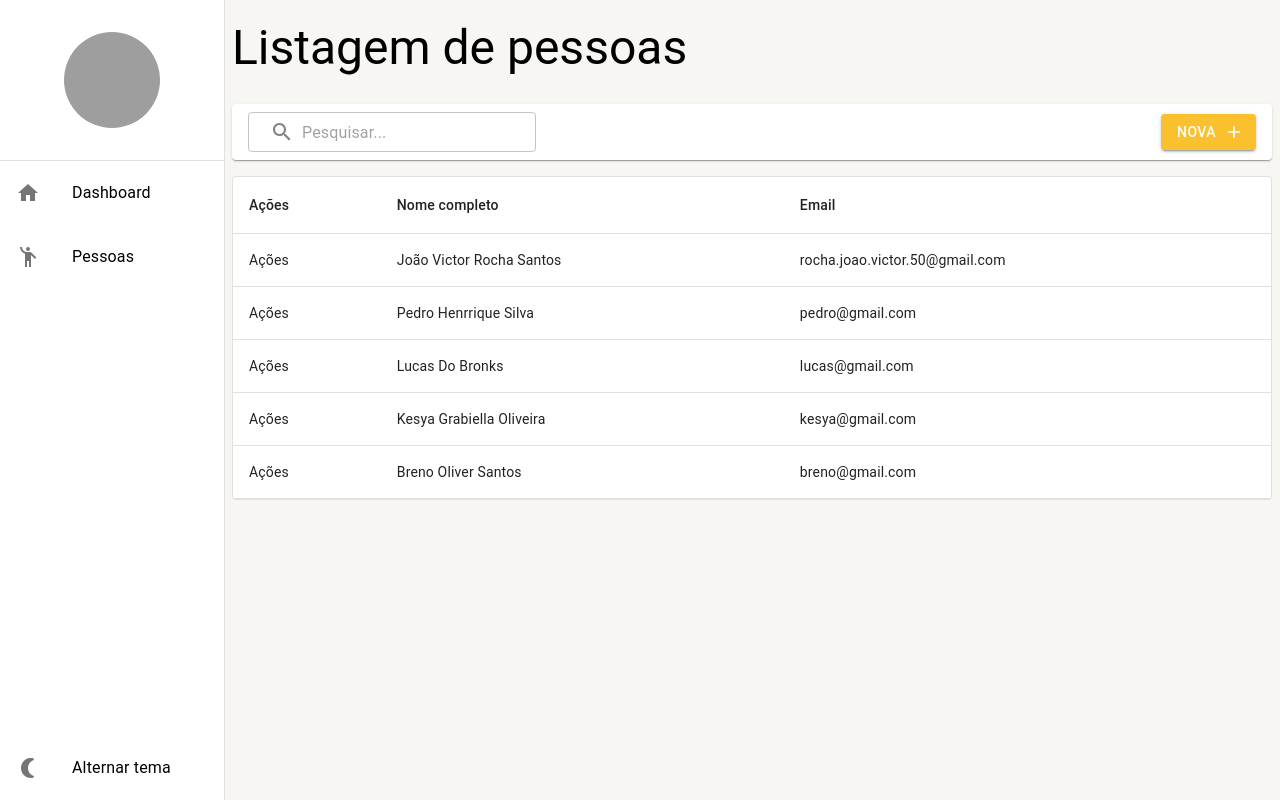
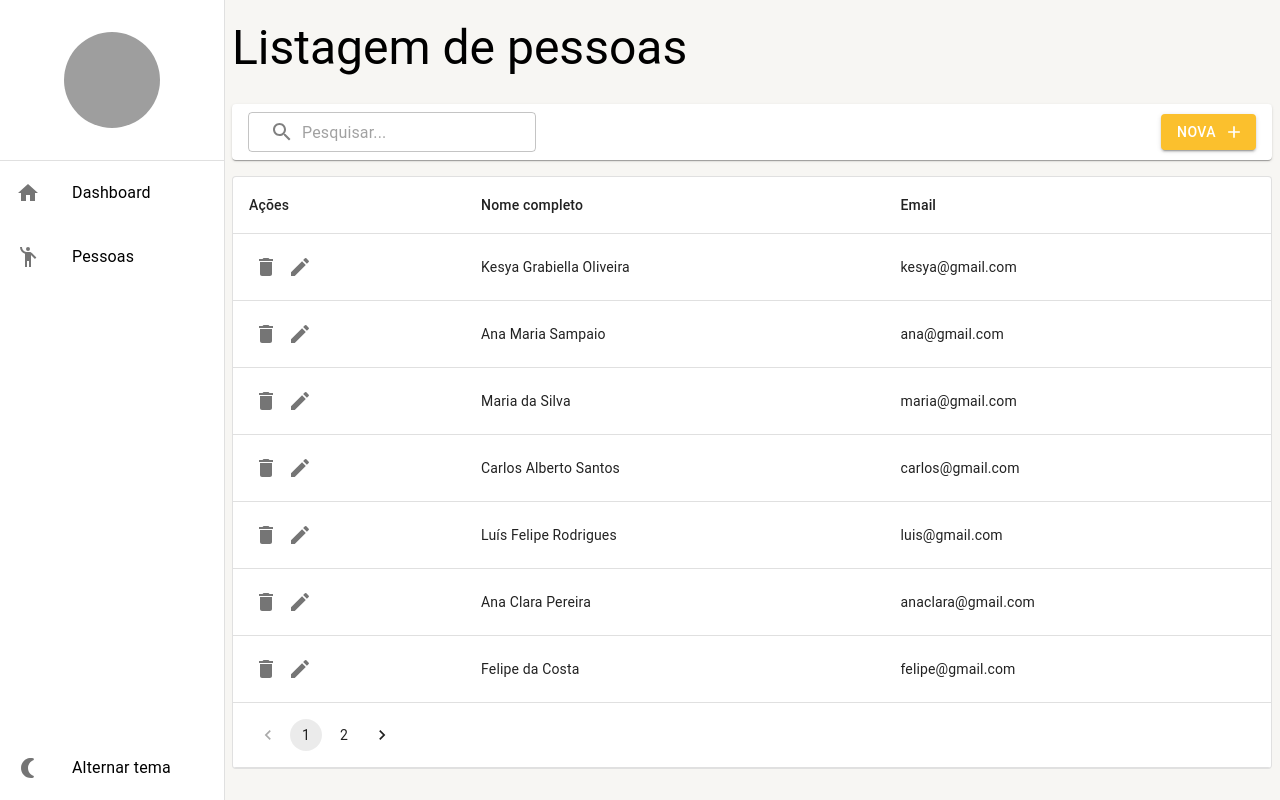
Before and after one commit to Joaorocha07/curso-material-ui, a Next.js app: page /dashboard/pessoas in a window 1280 px wide. Built offline with nearby package versions, Linux system fonts and the light colour scheme; data requests are answered from the project's data file; grey boxes are pictures that could not be loaded.

Commit message:
Configurando ações da listagem

```diff
--- a/mock/database.json
+++ b/mock/database.json
@@ -1,23 +1,5 @@
 {
   "pessoas": [
-        {
-            "id": 1,
-            "email": "rocha.joao.victor.50@gmail.com",
-            "cidadeId": 1,
-            "nomeCompleto": "João Victor Rocha Santos"
-        },
-        {
-            "id": 2,
-            "email": "pedro@gmail.com",
-            "cidadeId": 2,
-            "nomeCompleto": "Pedro Henrrique Silva"
-        },
-        {
-            "id": 3,
-            "email": "lucas@gmail.com",
-            "cidadeId": 3,
-            "nomeCompleto": "Lucas Do Bronks"
-        },
     {
       "id": 4,
       "email": "kesya@gmail.com",
@@ -25,10 +7,64 @@
       "nomeCompleto": "Kesya Grabiella Oliveira"
     },
     {
-            "id": 5,
-            "email": "breno@gmail.com",
-            "cidadeId": 5,
-            "nomeCompleto": "Breno Oliver Santos"
+      "id": 6,
+      "email": "ana@gmail.com",
+      "cidadeId": 6,
+      "nomeCompleto": "Ana Maria Sampaio"
+    },
+    {
+      "id": 7,
+      "email": "maria@gmail.com",
+      "cidadeId": 7,
+      "nomeCompleto": "Maria da Silva"
+    },
+    {
+      "id": 8,
+      "email": "carlos@gmail.com",
+      "cidadeId": 8,
+      "nomeCompleto": "Carlos Alberto Santos"
+    },
+    {
+      "id": 9,
+      "email": "luis@gmail.com",
+      "cidadeId": 9,
+      "nomeCompleto": "Luís Felipe Rodrigues"
+    },
+    {
+      "id": 10,
+      "email": "anaclara@gmail.com",
+      "cidadeId": 10,
+      "nomeCompleto": "Ana Clara Pereira"
+    },
+    {
+      "id": 11,
+      "email": "felipe@gmail.com",
+      "cidadeId": 11,
+      "nomeCompleto": "Felipe da Costa"
+    },
+    {
+      "id": 12,
+      "email": "laura@gmail.com",
+      "cidadeId": 12,
+      "nomeCompleto": "Laura Fernandes"
+    },
+    {
+      "id": 13,
+      "email": "ricardo@gmail.com",
+      "cidadeId": 13,
+      "nomeCompleto": "Ricardo Oliveira"
+    },
+    {
+      "id": 14,
+      "email": "claudia@gmail.com",
+      "cidadeId": 14,
+      "nomeCompleto": "Cláudia Pereira"
+    },
+    {
+      "id": 15,
+      "email": "roberto@gmail.com",
+      "cidadeId": 15,
+      "nomeCompleto": "Roberto Silva"
     }
   ]
 }
--- a/src/app/dashboard/pessoas/components/ListagemDePessoas.tsx
+++ b/src/app/dashboard/pessoas/components/ListagemDePessoas.tsx
@@ -2,7 +2,9 @@
 'use client'
 import { useEffect, useState } from 'react'
 import {
+  IconButton,
   LinearProgress,
+  Pagination,
   Paper,
   Table,
   TableBody,
@@ -21,19 +23,20 @@ import { PessoasService } from '@/shared/services/api/pessoas/PessoasService'
 import { IListagemPessoa } from '@/types/pessoas'
 import { Enviroment } from '@/shared/environment'
 
+import DeleteIcon from '@mui/icons-material/Delete'
+import EditIcon from '@mui/icons-material/Edit'
+import { useRouter } from 'next/navigation'
+
 export default function ListagemDePessoas() {
   const [busca, setBusca] = useState<string>('')
+  const [pagina, setPagina] = useState(1)
   const { debounce } = useDebounce()
+
+  const router = useRouter()
 
   const [rows, setRows] = useState<IListagemPessoa[]>([])
   const [totalCount, setTotalCount] = useState(0)
   const [loading, setLoading] = useState(true)
-
-  const handleInputChange = (texto: string) => {
-    setBusca(texto)
-    const queryString = texto.trim() !== '' ? `?busca=${texto}` : ''
-    window.history.pushState({}, '', `/dashboard/pessoas${queryString}`)
-  }
 
   const limpaBuscar = () => {
     const params = new URLSearchParams(window.location.search)
@@ -43,12 +46,24 @@ export default function ListagemDePessoas() {
     }
   }
 
+  const handleInputChange = (texto: string) => {
+    setBusca(texto)
+    const searchParams = new URLSearchParams(window.location.search)
+    searchParams.set('busca', texto)
+    const newUrl = `${window.location.pathname}?${searchParams.toString()}`
+    window.history.pushState({}, '', newUrl)
+  }
+
+  const handlePageChange = (event: React.ChangeEvent<unknown>, page: number) => {
+    setPagina(page)
+  }
+
   useEffect(() => {
     setLoading(true)
 
     debounce(() => {
       void limpaBuscar()
-      PessoasService.getAll(1, busca)
+      PessoasService.getAll(pagina, busca)
         .then((result) => {
           setLoading(false)
 
@@ -62,7 +77,23 @@ export default function ListagemDePessoas() {
           }
         })
     })
-  }, [busca])
+  }, [busca, pagina])
+
+  const handleDelete = (id: number) => {
+    if(confirm('Realmente deseja apagar?')) {
+      PessoasService.deleteById(id)
+        .then(result => {
+          if (result instanceof Error) {
+            alert(result.message)
+          } else {
+            setRows(oldRows => [
+              ...oldRows.filter(oldRow => oldRow.id !== id)
+            ])
+            alert('Registro apagado com sucesso!')
+          }
+        })
+    }
+  }
 
   return (
     <LayoutBaseDePagina
@@ -93,7 +124,14 @@ export default function ListagemDePessoas() {
           <TableBody >
             {rows.map(row => (
               <TableRow key={row.id}>
-                <TableCell>Ações</TableCell>
+                <TableCell>
+                  <IconButton size='small' onClick={() => handleDelete(row.id)}>
+                    <DeleteIcon />
+                  </IconButton>
+                  <IconButton size='small' onClick={() => router.push(`/pessoas/detalhe/${row.id}`) }>
+                    <EditIcon />
+                  </IconButton>
+                </TableCell>
                 <TableCell>{row.nomeCompleto}</TableCell>
                 <TableCell>{row.email}</TableCell>
               </TableRow>
@@ -112,6 +150,17 @@ export default function ListagemDePessoas() {
                 </TableCell>
               </TableRow>
             )}
+            {(totalCount > 0 && totalCount > Enviroment.LIMITE_DE_LINHAS) && (
+              <TableRow>
+                <TableCell colSpan={3}>
+                  <Pagination
+                    page={pagina}
+                    count={Math.ceil(totalCount / Enviroment.LIMITE_DE_LINHAS)}
+                    onChange={handlePageChange}
+                  />
+                </TableCell>
+              </TableRow>
+            )}
           </TableFooter>
         </Table>
       </TableContainer>
--- a/src/shared/environment/index.ts
+++ b/src/shared/environment/index.ts
@@ -3,7 +3,7 @@ export const Enviroment = {
    * Define a quantidade de linhas a
    * ser carrega por padrão nas listagens
   */
-  LIMITE_DE_LINHAS: 10,
+  LIMITE_DE_LINHAS: 7,
 
   /**
    * Placeholder exebido nas inputs
```
Lines whose indentation alone changed are shown as unchanged.
